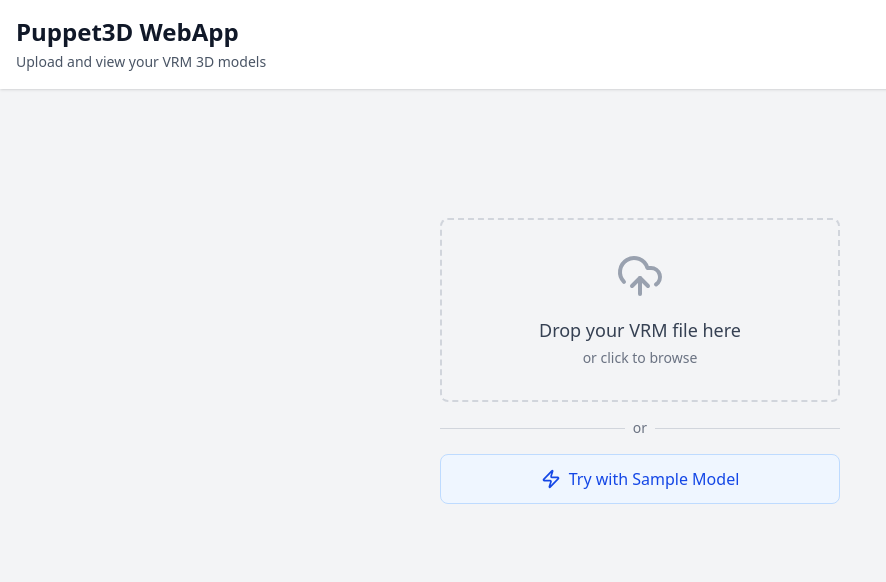
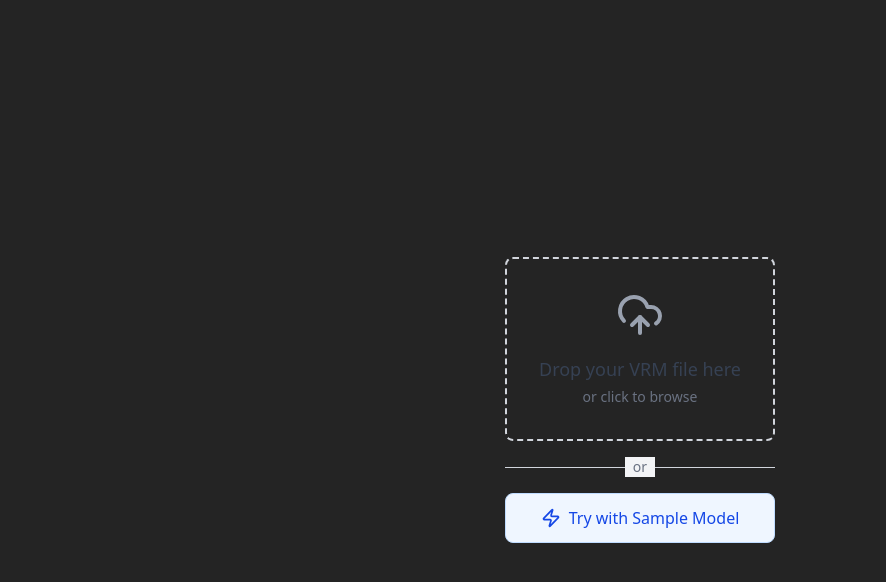
Before and after one commit to puppet3d/puppet3dwebapp, a React (Vite) app: page / in a window 1280 px wide. Shown: the top 582 px of the page, without its empty margins (0-886 px from the left). Built offline with nearby package versions, Linux system fonts and the light colour scheme.

Commit message:
feat(SCRUM-2): modify style
- canvas가 스크린에 꽉차게 Layout 수정

```diff
--- a/src/components/layouts/Header.tsx
+++ /dev/null
@@ -1,12 +0,0 @@
-export const Header: React.FC = () => {
-  return (
-    <header className="border-b bg-white shadow-sm">
-      <div className="mx-auto max-w-7xl px-4 py-4">
-        <h1 className="text-2xl font-bold text-gray-900">Puppet3D WebApp</h1>
-        <p className="mt-1 text-sm text-gray-600">
-          Upload and view your VRM 3D models
-        </p>
-      </div>
-    </header>
-  );
-};
--- a/src/components/layouts/Layout.tsx
+++ b/src/components/layouts/Layout.tsx
@@ -1,13 +1,14 @@
-import { Header } from "./Header";
-
 interface LayoutProps {
   children: React.ReactNode;
 }
 
+/**
+ * 모바일, 데스크탑 모두 화면 전체를 차지하고 canvas는 w-full, h-full로 만들어서 화면 전체를 차지하도록 함
+ * 추후, setting 버튼이나 채팅 input 추가시 Layout이 relative이므로 absolute로 추가하면 됨
+ */
 export const Layout: React.FC<LayoutProps> = ({ children }) => {
   return (
-    <div className="min-h-screen bg-gray-100">
-      <Header />
+    <div className="relative flex h-screen w-screen flex-col items-center justify-center">
       {children}
     </div>
   );
```
